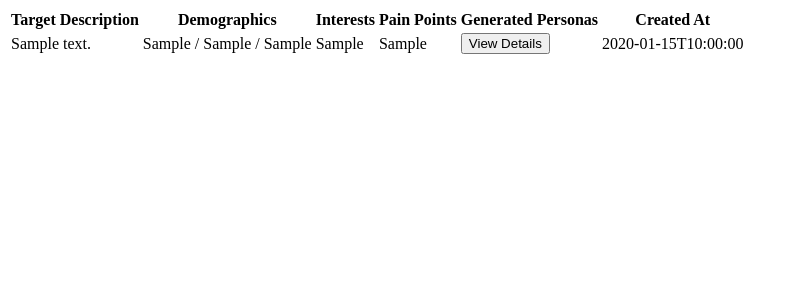
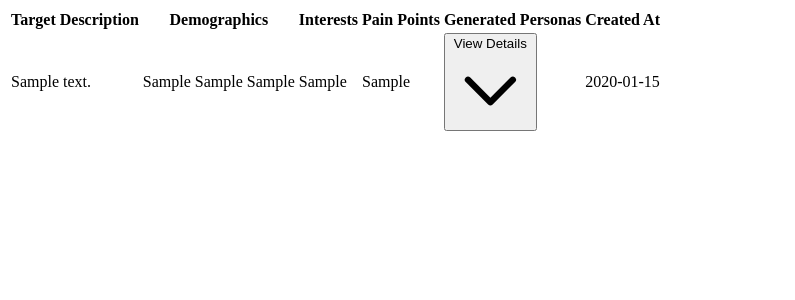
Before and after one commit to AnanyaP-WDW/AdTestPro, a FastAPI app: page /api/agents in a window 1280 px wide. Shown: the top 300 px of the page, without its empty margins (0-795 px from the left). Run offline with FastAPI, Linux system fonts and the light colour scheme; tables that the repository leaves empty hold one stand-in row (values such as "Sample post").

Commit message:
view saved personas

```diff
--- a/app/templates/partials/persona_row.html
+++ b/app/templates/partials/persona_row.html
@@ -1,19 +1,54 @@
-<tr>
-    <td class="whitespace-nowrap px-3 py-4 text-sm text-gray-500">{{ item.description }}</td>
-    <td class="whitespace-nowrap px-3 py-4 text-sm text-gray-500">
-        {{ item.age_range }} / {{ item.gender }} / {{ item.location }}
+<tr class="hover:bg-gray-50">
+    <td class="px-6 py-4">
+        <div class="text-sm text-gray-900 font-medium">{{ item.description }}</div>
     </td>
-    <td class="px-3 py-4 text-sm text-gray-500">{{ item.interests }}</td>
-    <td class="px-3 py-4 text-sm text-gray-500">{{ item.pain_points }}</td>
-    <td class="px-3 py-4 text-sm text-gray-500">
+    <td class="px-6 py-4">
+        <div class="text-sm">
+            <span class="inline-flex items-center px-2.5 py-0.5 rounded-full text-xs font-medium bg-blue-100 text-blue-800">
+                {{ item.age_range }}
+            </span>
+            <span class="inline-flex items-center px-2.5 py-0.5 rounded-full text-xs font-medium bg-purple-100 text-purple-800 ml-2">
+                {{ item.gender }}
+            </span>
+            <span class="inline-flex items-center px-2.5 py-0.5 rounded-full text-xs font-medium bg-green-100 text-green-800 ml-2">
+                {{ item.location }}
+            </span>
+        </div>
+    </td>
+    <td class="px-6 py-4">
+        <div class="flex flex-wrap gap-1">
+            {% for interest in item.interests.split(',') %}
+                <span class="inline-flex items-center px-2.5 py-0.5 rounded-full text-xs font-medium bg-gray-100 text-gray-800">
+                    {{ interest.strip() }}
+                </span>
+            {% endfor %}
+        </div>
+    </td>
+    <td class="px-6 py-4">
+        <div class="flex flex-wrap gap-1">
+            {% for point in item.pain_points.split(',') %}
+                <span class="inline-flex items-center px-2.5 py-0.5 rounded-full text-xs font-medium bg-red-100 text-red-800">
+                    {{ point.strip() }}
+                </span>
+            {% endfor %}
+        </div>
+    </td>
+    <td class="px-6 py-4">
         <button
             hx-get="/api/agents/{{ item.id }}/personas"
             hx-target="#persona-details-{{ item.id }}"
-            hx-swap="outerHTML"
-            class="text-blue-600 hover:text-blue-900">
-            View Details
+            hx-swap="innerHTML"
+            class="text-blue-600 hover:text-blue-900 flex items-center">
+            <span>View Details</span>
+            <svg class="w-4 h-4 ml-1" fill="none" stroke="currentColor" viewBox="0 0 24 24">
+                <path stroke-linecap="round" stroke-linejoin="round" stroke-width="2" d="M19 9l-7 7-7-7"/>
+            </svg>
         </button>
-        <div id="persona-details-{{ item.id }}" class="mt-2"></div>
+        <div id="persona-details-{{ item.id }}" class="persona-details hidden mt-4 bg-gray-50 p-4 rounded-lg">
+            <!-- Details will be loaded here -->
+        </div>
     </td>
-    <td class="whitespace-nowrap px-3 py-4 text-sm text-gray-500">{{ item.created_at }}</td>
+    <td class="px-6 py-4 text-sm text-gray-500">
+        {{ item.created_at.split('T')[0] }}
+    </td>
 </tr>
--- a/app/templates/partials/personas_table.html
+++ b/app/templates/partials/personas_table.html
@@ -1,13 +1,13 @@
-<div class="overflow-x-auto">
+<div class="overflow-x-auto shadow ring-1 ring-black ring-opacity-5 rounded-lg">
     <table class="min-w-full divide-y divide-gray-300">
         <thead class="bg-gray-50">
             <tr>
-                <th scope="col" class="px-3 py-3.5 text-left text-sm font-semibold text-gray-900">Target Description</th>
-                <th scope="col" class="px-3 py-3.5 text-left text-sm font-semibold text-gray-900">Demographics</th>
-                <th scope="col" class="px-3 py-3.5 text-left text-sm font-semibold text-gray-900">Interests</th>
-                <th scope="col" class="px-3 py-3.5 text-left text-sm font-semibold text-gray-900">Pain Points</th>
-                <th scope="col" class="px-3 py-3.5 text-left text-sm font-semibold text-gray-900">Generated Personas</th>
-                <th scope="col" class="px-3 py-3.5 text-left text-sm font-semibold text-gray-900">Created At</th>
+                <th scope="col" class="px-6 py-4 text-left text-sm font-semibold text-gray-900">Target Description</th>
+                <th scope="col" class="px-6 py-4 text-left text-sm font-semibold text-gray-900">Demographics</th>
+                <th scope="col" class="px-6 py-4 text-left text-sm font-semibold text-gray-900">Interests</th>
+                <th scope="col" class="px-6 py-4 text-left text-sm font-semibold text-gray-900">Pain Points</th>
+                <th scope="col" class="px-6 py-4 text-left text-sm font-semibold text-gray-900">Generated Personas</th>
+                <th scope="col" class="px-6 py-4 text-left text-sm font-semibold text-gray-900">Created At</th>
             </tr>
         </thead>
         <tbody class="divide-y divide-gray-200 bg-white">
--- a/app/templates/view_personas.html
+++ b/app/templates/view_personas.html
@@ -3,15 +3,15 @@
 <head>
     <meta charset="UTF-8">
     <meta name="viewport" content="width=device-width, initial-scale=1.0">
-    <title>View Generated Personas</title>
+    <title>View Saved Personas</title>
     <script src="https://unpkg.com/htmx.org@1.9.10"></script>
     <script src="https://cdn.tailwindcss.com"></script>
 </head>
 <body class="bg-gray-100">
     <div class="max-w-7xl mx-auto px-4 sm:px-6 lg:px-8 py-8">
         <div class="flex items-center justify-between mb-8">
-            <h1 class="text-3xl font-bold text-gray-900">Generated Personas</h1>
-            <a href="/generate-participants" class="text-blue-600 hover:text-blue-800">Back to Generator</a>
+            <h1 class="text-3xl font-bold text-gray-900">View Saved Personas</h1>
+            <a href="/" class="text-blue-600 hover:text-blue-800">Back to Home</a>
         </div>
 
         <div class="bg-white rounded-lg shadow p-6">
```
Also changed, not shown: app/templates/agents.html (+5 -7 lines), app/templates/home.html (+19 -1 lines).
